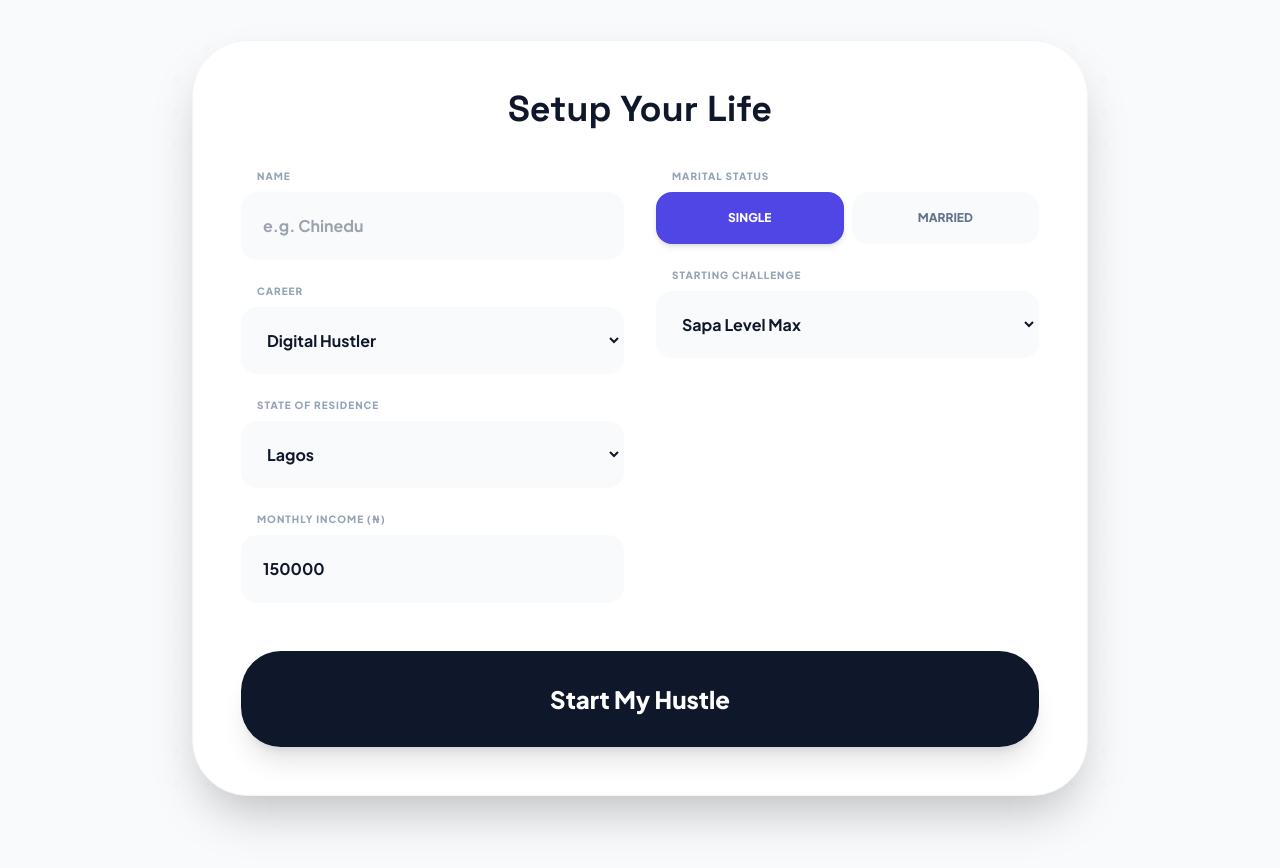
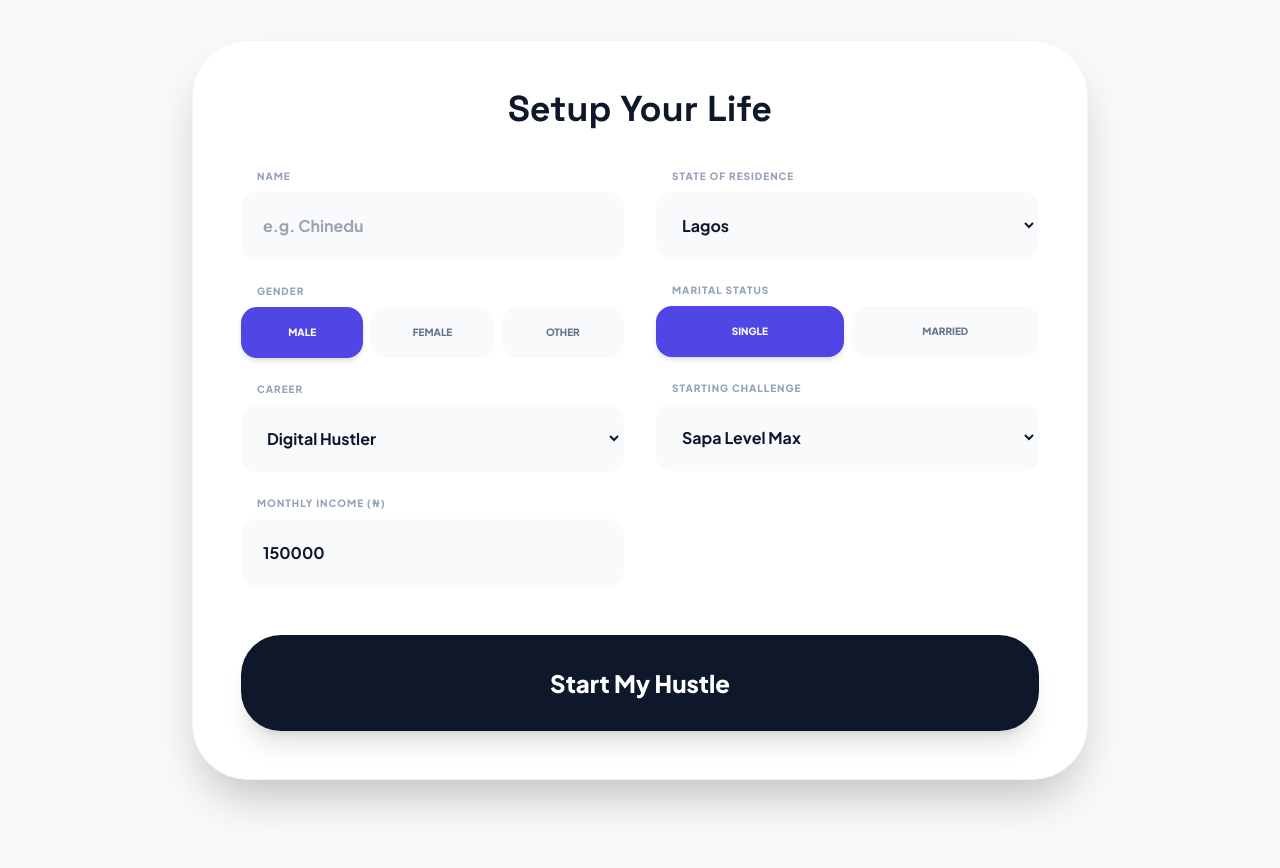
Before and after one commit to KelechiKay/NairaWise3, a React (Vite) app: page / in a window 1280 px wide. Both pictures are taken after a click on the button "Start My Journey". Shown: the top 868 px of the page. Built offline with nearby package versions, Linux system fonts and the light colour scheme.

Commit message:
Add files via upload

```diff
--- a/App.tsx
+++ b/App.tsx
@@ -236,15 +236,17 @@ const App: React.FC = () => {
                 <input placeholder="e.g. Chinedu" className="w-full bg-slate-50 p-5 rounded-2xl font-bold border-2 border-transparent focus:border-indigo-500 outline-none" value={setupData.name} onChange={e => setSetupData({...setupData, name: e.target.value})} />
               </div>
               <div>
+                <label className="text-[10px] font-black uppercase text-slate-400 tracking-widest ml-4 mb-2 block">Gender</label>
+                <div className="grid grid-cols-3 gap-2">
+                  {(['male', 'female', 'other'] as const).map(g => (
+                    <button key={g} onClick={() => setSetupData({...setupData, gender: g})} className={`py-4 rounded-2xl font-black text-[10px] uppercase border-2 transition-all ${setupData.gender === g ? 'bg-indigo-600 border-indigo-600 text-white shadow-md' : 'bg-slate-50 border-transparent text-slate-500'}`}>{g}</button>
+                  ))}
+                </div>
+              </div>
+              <div>
                 <label className="text-[10px] font-black uppercase text-slate-400 tracking-widest ml-4 mb-2 block">Career</label>
                 <select className="w-full bg-slate-50 p-5 rounded-2xl font-bold border-2 border-transparent outline-none focus:border-indigo-500" value={setupData.job} onChange={e => setSetupData({...setupData, job: e.target.value})}>
                   {JOBS.map(j => <option key={j} value={j}>{j}</option>)}
-                </select>
-              </div>
-              <div>
-                <label className="text-[10px] font-black uppercase text-slate-400 tracking-widest ml-4 mb-2 block">State of Residence</label>
-                <select className="w-full bg-slate-50 p-5 rounded-2xl font-bold border-2 border-transparent outline-none focus:border-indigo-500" value={setupData.city} onChange={e => setSetupData({...setupData, city: e.target.value})}>
-                  {NIGERIAN_STATES.map(s => <option key={s} value={s}>{s}</option>)}
                 </select>
               </div>
               <div>
@@ -254,10 +256,16 @@ const App: React.FC = () => {
             </div>
             <div className="space-y-6">
               <div>
+                <label className="text-[10px] font-black uppercase text-slate-400 tracking-widest ml-4 mb-2 block">State of Residence</label>
+                <select className="w-full bg-slate-50 p-5 rounded-2xl font-bold border-2 border-transparent outline-none focus:border-indigo-500" value={setupData.city} onChange={e => setSetupData({...setupData, city: e.target.value})}>
+                  {NIGERIAN_STATES.map(s => <option key={s} value={s}>{s}</option>)}
+                </select>
+              </div>
+              <div>
                 <label className="text-[10px] font-black uppercase text-slate-400 tracking-widest ml-4 mb-2 block">Marital Status</label>
                 <div className="grid grid-cols-2 gap-2">
                   {(['single', 'married'] as const).map(m => (
-                    <button key={m} onClick={() => setSetupData({...setupData, maritalStatus: m})} className={`py-4 rounded-2xl font-black text-xs uppercase border-2 transition-all ${setupData.maritalStatus === m ? 'bg-indigo-600 border-indigo-600 text-white shadow-md' : 'bg-slate-50 border-transparent text-slate-500'}`}>{m}</button>
+                    <button key={m} onClick={() => setSetupData({...setupData, maritalStatus: m})} className={`py-4 rounded-2xl font-black text-[10px] uppercase border-2 transition-all ${setupData.maritalStatus === m ? 'bg-indigo-600 border-indigo-600 text-white shadow-md' : 'bg-slate-50 border-transparent text-slate-500'}`}>{m}</button>
                   ))}
                 </div>
               </div>
```
